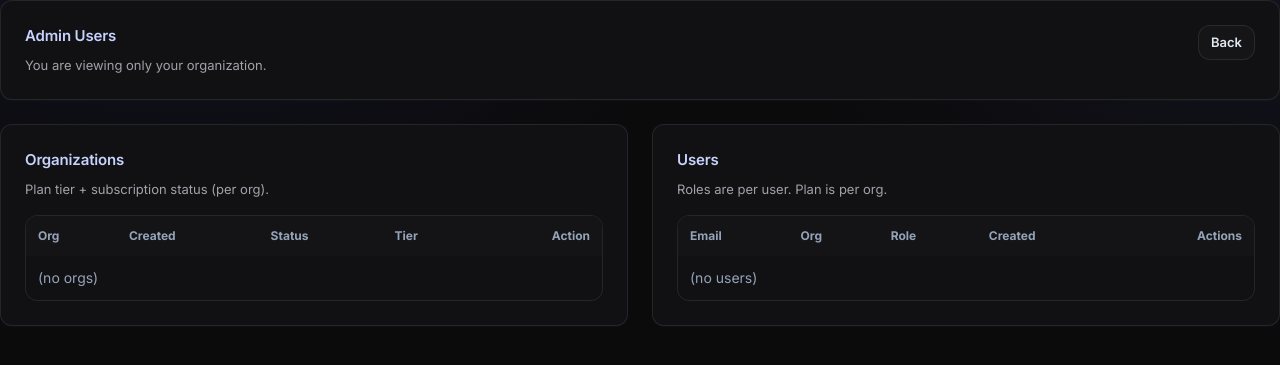
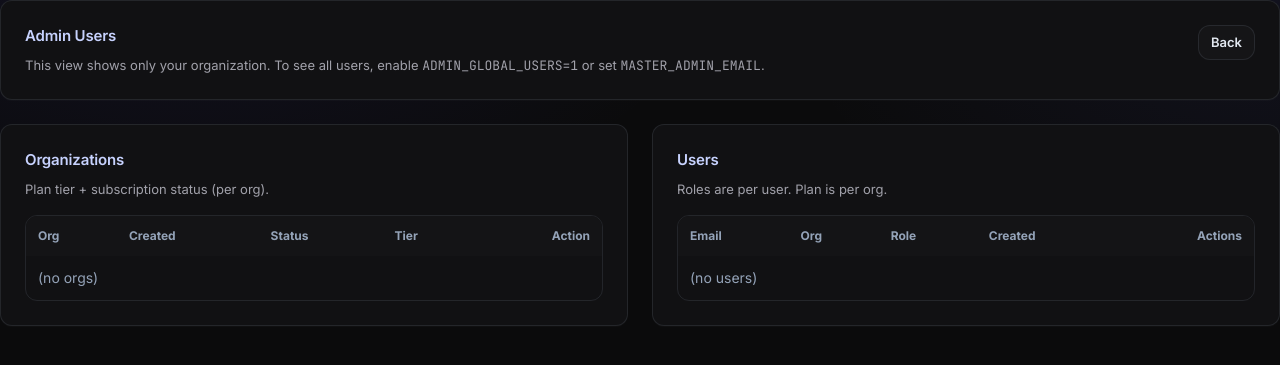
Before and after one commit to AsafeTork/Nexus-Auditor, a Python web app: template nexus/templates/admin/users.html in a window 1280 px wide. Shown: the top 365 px of the page. Run offline with Jinja, Linux system fonts and the light colour scheme; the template is opened without the code that fills it, so the values that code supplies are empty; some libraries are stand-ins or nearby versions.

Commit message:
logs: show recent window + users: clarify global view

```diff
--- a/nexus/templates/admin/logs.html
+++ b/nexus/templates/admin/logs.html
@@ -35,6 +35,7 @@
 DB={{ "OK" if diag.db.ok else "ERROR" }}{% if not diag.db.ok %} :: {{ diag.db.error }}{% endif %}
 REDIS={{ "OK" if diag.redis.ok else "ERROR" }}{% if not diag.redis.ok %} :: {{ diag.redis.error }}{% endif %}
 LLM={{ "OK" if diag.llm.ok else "ERROR" }} model={{ diag.llm.model }}{% if not diag.llm.ok %} :: {{ diag.llm.error }}{% endif %}
+LOG_WINDOW=last {{ logs_days }} day(s) (since {{ logs_cutoff_utc }})
 
 === FAILED AUDITS (recent) ===
 {% if failed_audits %}
--- a/nexus/templates/admin/users.html
+++ b/nexus/templates/admin/users.html
@@ -10,9 +10,9 @@
         <div class="section-title">Admin Users</div>
         <div class="body-text mt-2">
           {% if master %}
-            You are master admin (global view).
+            Global view enabled.
           {% else %}
-            You are viewing only your organization.
+            This view shows only your organization. To see all users, enable <span class="mono">ADMIN_GLOBAL_USERS=1</span> or set <span class="mono">MASTER_ADMIN_EMAIL</span>.
           {% endif %}
         </div>
       </div>
```
Also changed, not shown: nexus/routes/admin.py (+14 -1 lines).
